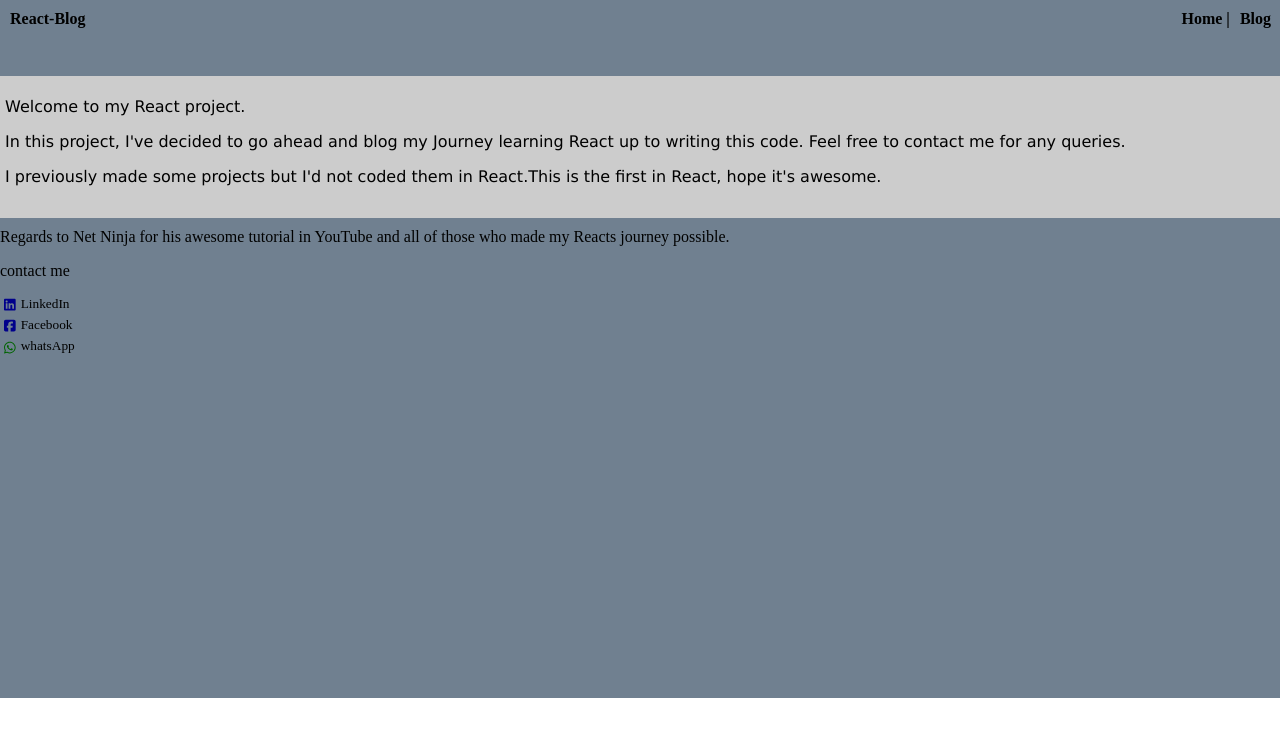
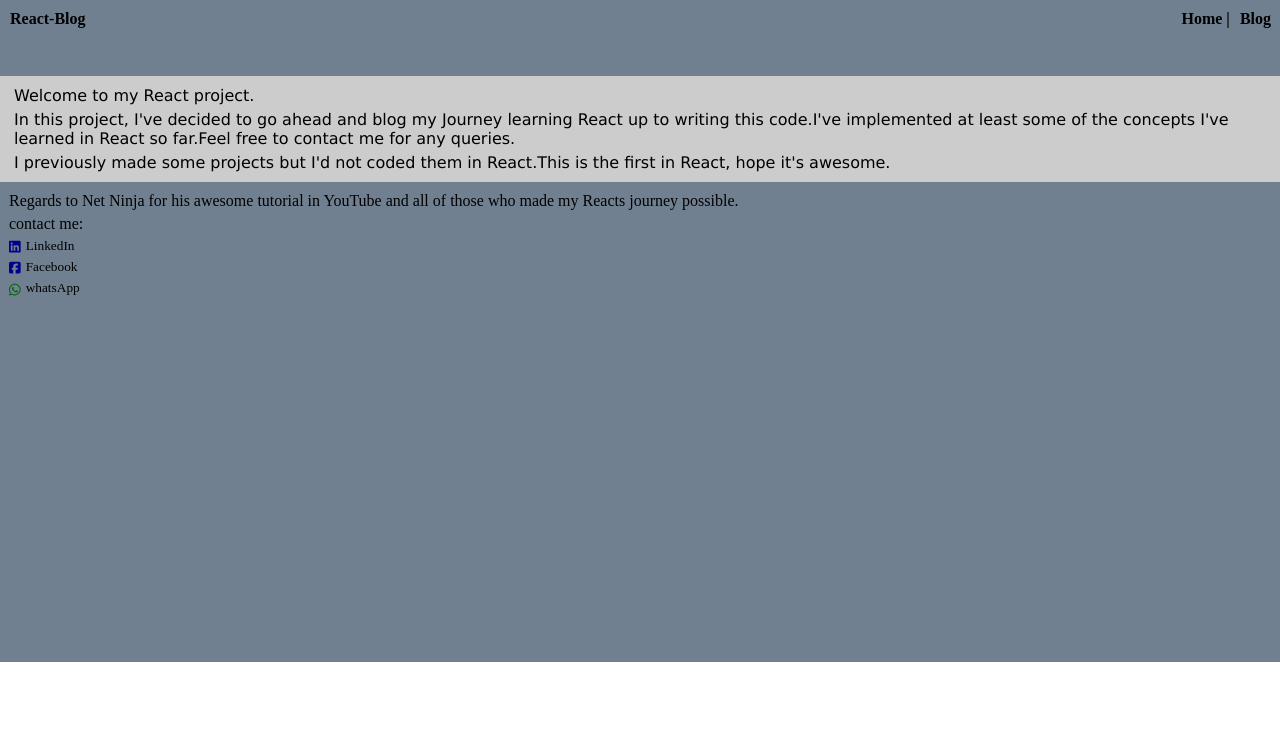
Before and after one commit to kass8mal8/React-Blog, a React (Create React App) app: page / in a window 1280 px wide. Shown: the top 736 px of the page. Built offline with nearby package versions, Linux system fonts and the light colour scheme.

Commit message:
2 files modified

```diff
--- a/src/Footer.js
+++ b/src/Footer.js
@@ -11,7 +11,7 @@ const Footer=()=>{
        </p>
      </div>
      <div className="contactDiv" >
-        <p>contact me</p>
+        <p>contact me:</p>
         <small>
          <FontAwesomeIcon icon={faLinkedin}className="linkedin"></FontAwesomeIcon>
              LinkedIn </small>
--- a/src/Home.js
+++ b/src/Home.js
@@ -8,7 +8,7 @@ const Home=()=>{
          Welcome to my React project.
        </p>
        <p>
-         In this project, I've decided to go ahead and blog my Journey learning React up to writing this code. Feel free to contact me for any queries.
+         In this project, I've decided to go ahead and blog my Journey learning React up to writing this code.I've implemented at least some of the concepts I've learned in React so far.Feel free to contact me for any queries.
        </p>
        <p>
          I previously made some projects but I'd not coded them in React.This is the first in React, hope it's awesome.
--- a/src/style.css
+++ b/src/style.css
@@ -62,9 +62,10 @@ a{
     margin-bottom: -10px;
     margin-top: -20px;
 }
-.footerDiv small{
+.footerDiv small, p{
   display: flex;
   margin:5px 4px;
+  padding-left: 5px;
 }
 .linkedin,.facebook{
    color:darkblue;
@@ -78,6 +79,7 @@ a{
 }
 .regardsDiv p{
   padding-top: 10px;
+  padding-left: 5px;
 }
 
 @media screen and (min-width:420px){
```
